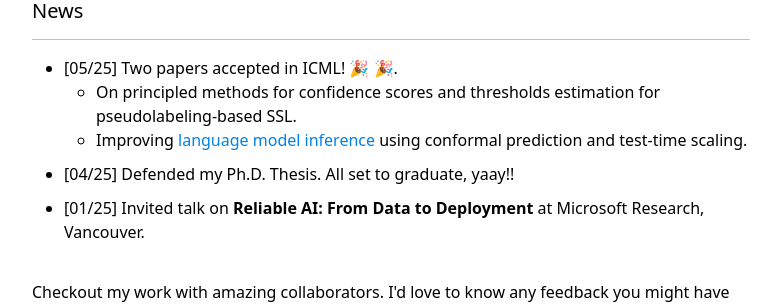
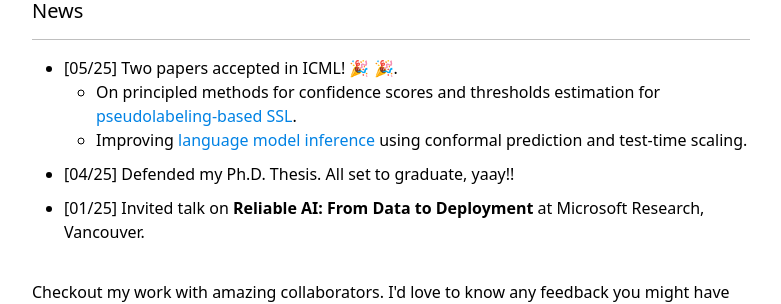
Before and after one commit to harit7/harit7.github.io, a Jekyll site: the page built from index.html, in a window 1280 px wide. Shown: the part 830-1134 px from the top of the page, without its empty margins (249-1030 px from the left). Built offline with Jekyll 4.4.1, drawn with Linux system fonts in a browser that asks for light colours; formulas are drawn with MathJax 3; part of the change alters nothing that is shown.

```diff
--- a/_layouts/home.html
+++ b/_layouts/home.html
@@ -90,8 +90,8 @@ layout: default
     <ul>
       <li style="margin-bottom: 10px">[05/25] Two papers accepted in ICML!  &#x1F389 &#x1F389.
         <ul>
-        <li> On principled methods for confidence scores and thresholds estimation for pseudolabeling-based SSL.</li>
-        <li> Improving <a href = "https://arxiv.org/pdf/2501.00555">language model inference</a> using conformal prediction and test-time scaling.</li>
+        <li> On principled methods for confidence scores and thresholds estimation for <a href="https://openreview.net/pdf?id=w4c5bLkhsz" >pseudolabeling-based SSL</a>.</li>
+        <li> Improving <a href = "https://openreview.net/forum?id=5g6LPR0Dlx">language model inference</a> using conformal prediction and test-time scaling.</li>
         </ul>
       </li>
       <li style="margin-bottom: 10px">[04/25] Defended my Ph.D. Thesis. All set to graduate, yaay!! </li>
```
